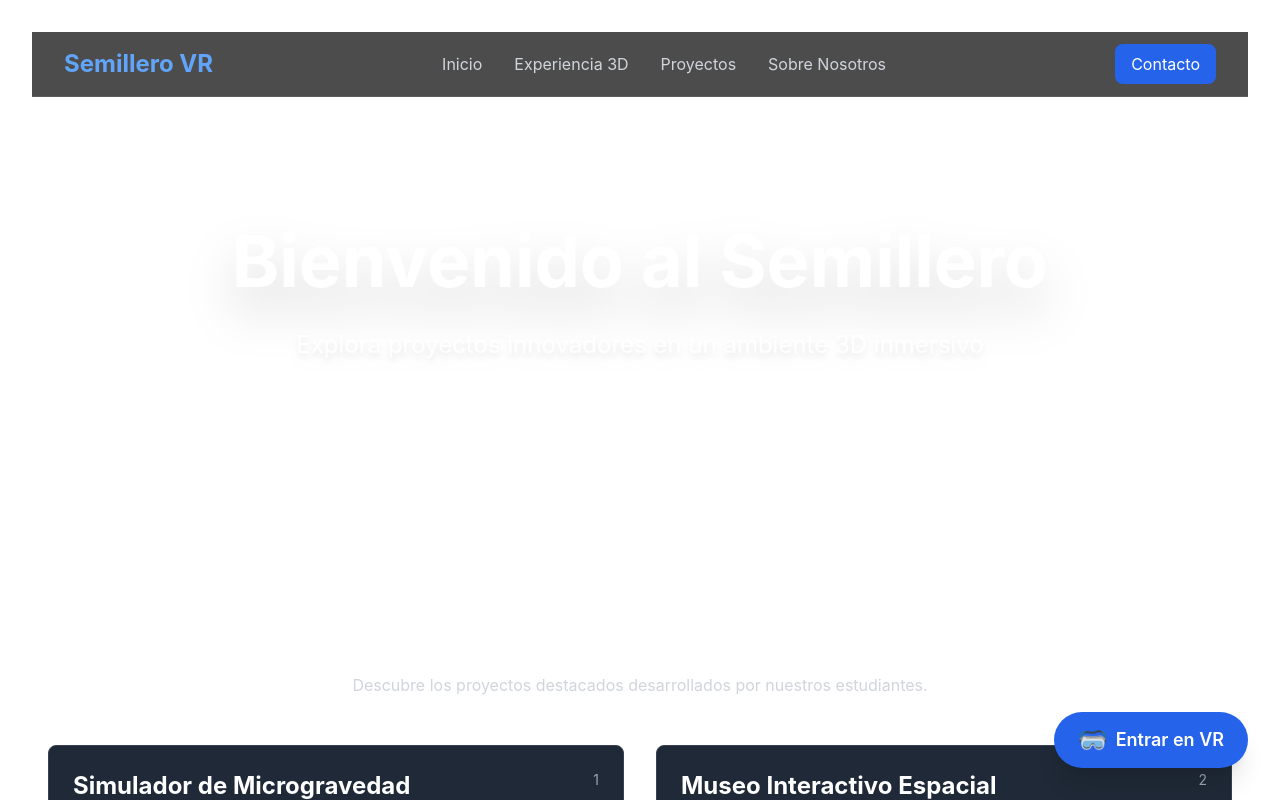
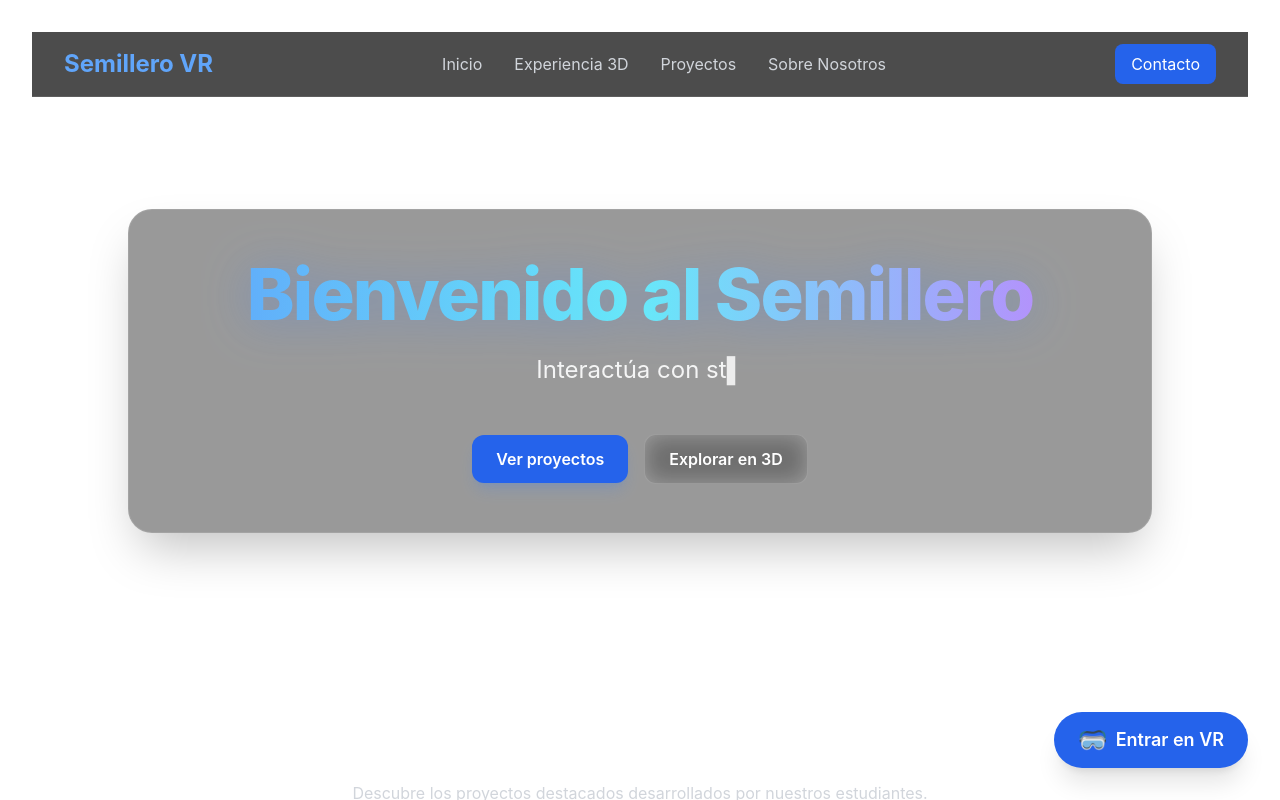
Before and after one commit to KiranKolt/semillero-AI, a React (Vite) app: page / in a window 1280 px wide. Shown: the top 800 px of the page. Built offline with nearby package versions, Linux system fonts and the light colour scheme.

Commit message:
commit 8

```diff
--- a/src/App.tsx
+++ b/src/App.tsx
@@ -10,7 +10,7 @@ function App() {
   return (
     <div className="relative min-h-screen">
       {/* Fondo 3D que ocupa toda la página */}
-      <div className="fixed inset-0 z-0" style={{ height: '100vh', width: '100vw' }}>
+      <div id="scene3d" className="fixed inset-0 z-0" style={{ height: '100vh', width: '100vw' }}>
         <Scene3D />
       </div>
 
--- a/src/components/Hero.tsx
+++ b/src/components/Hero.tsx
@@ -1,13 +1,74 @@
+import { useEffect, useMemo, useState } from 'react'
+
 export default function Hero() {
+  const phrases = useMemo(
+    () => [
+      'Explora proyectos inmersivos en 3D',
+      'Interactúa con stands y escenarios VR',
+      'Aprende creando experiencias virtuales',
+      'Colabora y publica tus ideas en VR',
+    ],
+    []
+  )
+
+  const [typedText, setTypedText] = useState('')
+  const [phraseIndex, setPhraseIndex] = useState(0)
+  const [isDeleting, setIsDeleting] = useState(false)
+
+  useEffect(() => {
+    const current = phrases[phraseIndex % phrases.length]
+    const speed = isDeleting ? 40 : 85
+
+    const timer = setTimeout(() => {
+      if (!isDeleting) {
+        // Escribiendo
+        const next = current.slice(0, typedText.length + 1)
+        setTypedText(next)
+        if (next === current) {
+          setIsDeleting(true)
+        }
+      } else {
+        // Borrando
+        const next = current.slice(0, typedText.length - 1)
+        setTypedText(next)
+        if (next.length === 0) {
+          setIsDeleting(false)
+          setPhraseIndex((i) => (i + 1) % phrases.length)
+        }
+      }
+    }, speed)
+
+    return () => clearTimeout(timer)
+  }, [typedText, isDeleting, phraseIndex, phrases])
+
   return (
-    <section id="inicio" className="py-32 px-4">
-      <div className="max-w-7xl mx-auto text-center">
-        <h2 className="text-6xl md:text-7xl font-bold text-white mb-8 drop-shadow-2xl">
-          Bienvenido al Semillero
-        </h2>
-        <p className="text-2xl text-white/90 mb-12 max-w-4xl mx-auto drop-shadow-lg">
-          Explora proyectos innovadores en un ambiente 3D inmersivo
-        </p>
+    <section id="inicio" className="py-28 px-4">
+      <div className="max-w-5xl mx-auto text-center">
+        <div className="mx-auto rounded-3xl border border-white/10 bg-black/40 backdrop-blur-xl p-8 md:p-12 shadow-2xl">
+          <h2 className="text-5xl md:text-7xl font-extrabold mb-6 tracking-tight bg-gradient-to-r from-blue-400 via-cyan-300 to-purple-400 bg-clip-text text-transparent drop-shadow-[0_2px_24px_rgba(59,130,246,0.35)]">
+            Bienvenido al Semillero
+          </h2>
+
+          <p className="text-xl md:text-2xl text-white/90 min-h-[2.5rem] mb-10 max-w-3xl mx-auto">
+            {typedText}
+            <span className="animate-pulse">▌</span>
+          </p>
+
+          <div className="flex flex-col sm:flex-row items-center justify-center gap-4">
+            <a
+              href="#proyectos"
+              className="px-6 py-3 rounded-xl bg-blue-600 hover:bg-blue-700 text-white font-semibold shadow-lg shadow-blue-500/20 transition-transform hover:scale-[1.02]"
+            >
+              Ver proyectos
+            </a>
+            <a
+              href="#scene3d"
+              className="px-6 py-3 rounded-xl bg-white/10 hover:bg-white/15 text-white font-semibold border border-white/15 backdrop-blur-md transition-transform hover:scale-[1.02]"
+            >
+              Explorar en 3D
+            </a>
+          </div>
+        </div>
       </div>
     </section>
   )
--- a/src/components/Scene3D.tsx
+++ b/src/components/Scene3D.tsx
@@ -36,16 +36,31 @@ export default function Scene3D() {
       {/* Fondo espacial con estrellas */}
       <a-sky color="#0a0a1a"></a-sky>
 
-      {/* Generar estrellas de fondo */}
-      {Array.from({ length: 50 }, (_, i) => (
-        <a-sphere
-          key={i}
-          position={`${(Math.random() - 0.5) * 40} ${(Math.random() - 0.5) * 30} -20`}
-          radius={0.05 + Math.random() * 0.1}
-          color="#ffffff"
-          opacity="0.8"
-        ></a-sphere>
-      ))}
+      {/* Sonido ambiental suave (loop) */}
+      <a-entity
+        sound="src: url(https://assets.mixkit.co/music/preview/mixkit-space-ambient-116.mp3); autoplay: true; loop: true; volume: 0.25; positional: false"
+      ></a-entity>
+
+      {/* Generar estrellas de fondo con parpadeo sutil */}
+      {Array.from({ length: 120 }, (_, i) => {
+        const x = (Math.random() - 0.5) * 40
+        const y = (Math.random() - 0.5) * 30
+        const r = 0.03 + Math.random() * 0.12
+        const dur = 1200 + Math.random() * 2000
+        const delay = Math.random() * 2000
+        return (
+          <a-sphere
+            key={i}
+            position={`${x} ${y} -20`}
+            radius={r}
+            color="#ffffff"
+            opacity="0.8"
+            animation={`property: material.opacity; to: 0.2; dir: alternate; loop: true; dur: ${Math.floor(
+              dur
+            )}; delay: ${Math.floor(delay)}`}
+          ></a-sphere>
+        )
+      })}
 
       {/* Cámara con controles VR */}
       <a-entity
@@ -74,6 +89,25 @@ export default function Scene3D() {
 
       {/* Elementos decorativos inmersivos con animaciones suaves */}
       <a-entity>
+        {/* Portal de anillos giratorios */}
+        <a-torus
+          position="0 1.8 -18"
+          radius="7"
+          radius-tubular="0.25"
+          color="#38bdf8"
+          opacity="0.12"
+          material="metalness: 0.8; roughness: 0.2"
+          animation="property: rotation; to: 0 360 0; dur: 40000; loop: true"
+        ></a-torus>
+        <a-torus
+          position="0 1.8 -18"
+          radius="5.4"
+          radius-tubular="0.15"
+          color="#a78bfa"
+          opacity="0.18"
+          animation="property: rotation; to: 360 0 0; dur: 30000; loop: true"
+        ></a-torus>
+
         {/* Esfera azul grande rotando lentamente */}
         <a-sphere
           position="-12 8 -30"
@@ -125,6 +159,18 @@ export default function Scene3D() {
         ></a-sphere>
       </a-entity>
 
+      {/* "Shooting star" que cruza el cielo */}
+      <a-entity>
+        <a-sphere
+          radius="0.06"
+          color="#ffffff"
+          position="-15 9 -22"
+          material="emissive: #ffffff; emissiveIntensity: 0.8"
+          animation__move="property: position; to: 15 5 -22; dur: 6000; loop: true; easing: linear"
+          animation__fade="property: material.opacity; from: 0.3; to: 1; dur: 300; dir: alternate; loop: true"
+        ></a-sphere>
+      </a-entity>
+
       {/* Suelo distante casi invisible */}
       <a-plane
         position="0 -5 -50"
```
